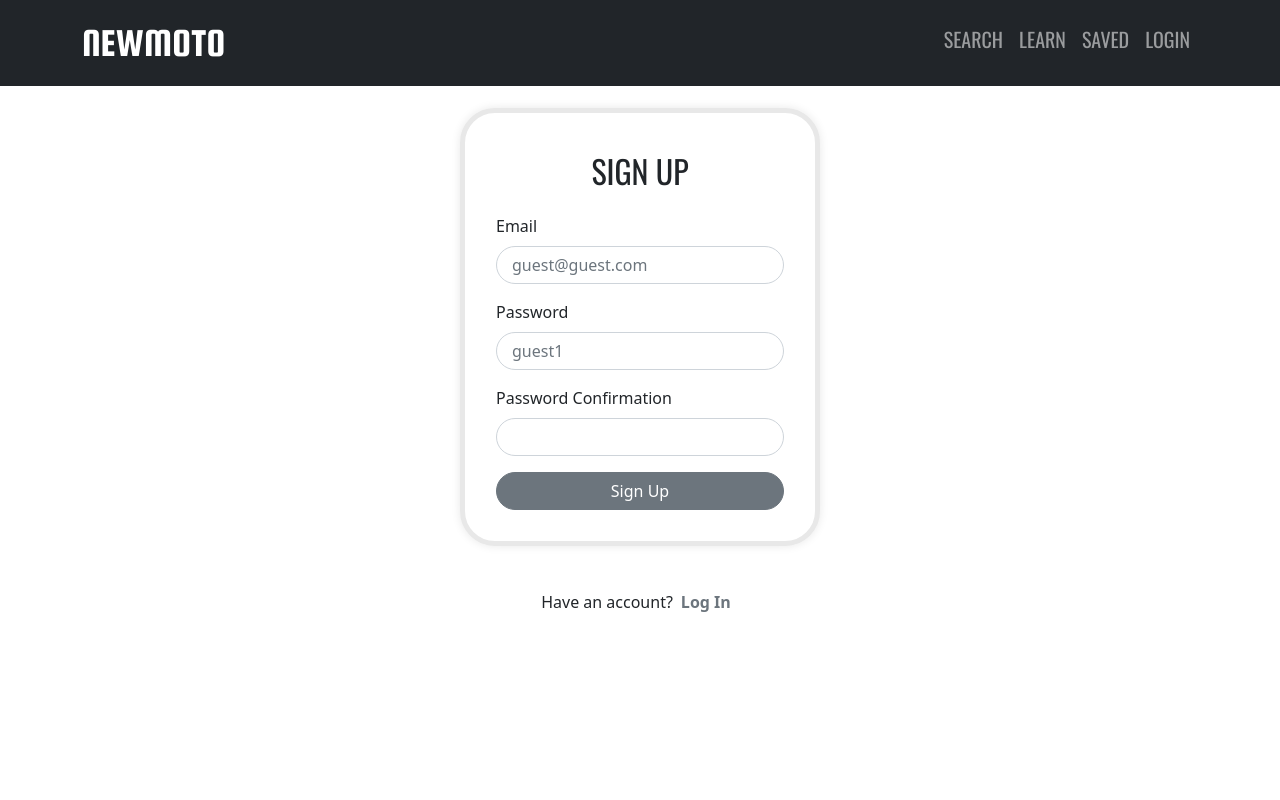
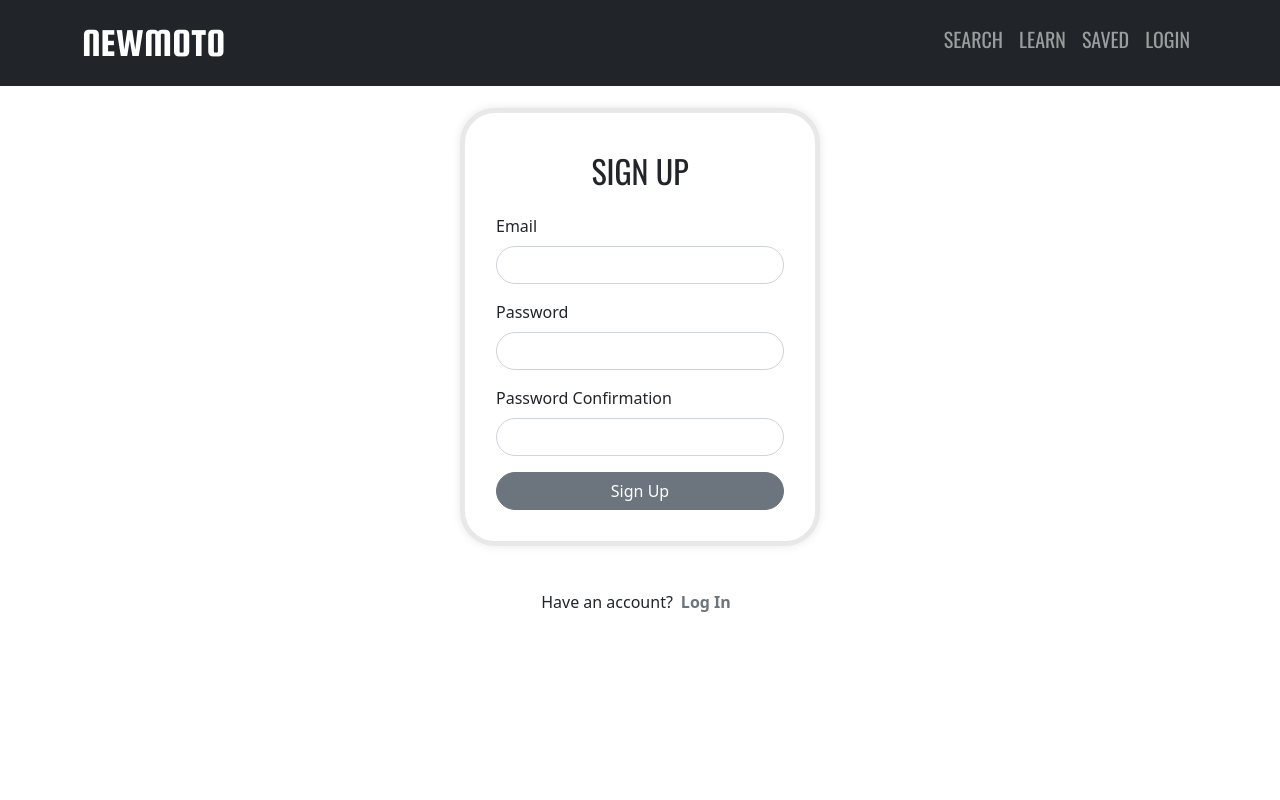
Before and after one commit to ekye121/newmoto, a React (Create React App) app: page /#/signup in a window 1280 px wide. Shown: the top 800 px of the page. Built offline with nearby package versions, Linux system fonts and the light colour scheme; no server answers.

Commit message:
added default values to log in

```diff
--- a/src/components/login/LoginForm.js
+++ b/src/components/login/LoginForm.js
@@ -1,6 +1,10 @@
+import { useState } from "react";
 import { Form, Button, Alert } from "react-bootstrap";
 
 function LoginForm(props) {
+	const [email, setEmail] = useState("guest@guest.com");
+	const [password, setPassword] = useState("guest1");
+	console.log(`props ~~~>`, props);
 	return (
 		<div>
 			<h2 className="text-center mb-4 mt-2">{props.type}</h2>
@@ -14,7 +18,9 @@ function LoginForm(props) {
 						required
 						ref={props.emailRef}
 						style={{ borderRadius: "25px", paddingLeft: "15px" }}
-						placeholder="guest@guest.com"
+						placeholder={props.type === "Log In" ? "guest@guest.com" : ""}
+						value={props.type === "Log In" ? email : ""}
+						onChange={(e) => setEmail(e.target.value)}
 					/>
 				</Form.Group>
 				{props.type !== "Reset Password" ? (
@@ -25,7 +31,9 @@ function LoginForm(props) {
 							required
 							ref={props.passwordRef}
 							style={{ borderRadius: "25px", paddingLeft: "15px" }}
-							placeholder="guest1"
+							placeholder={props.type === "Log In" ? "guest1" : ""}
+							value={props.type === "Log In" ? password : ""}
+							onChange={(e) => setPassword(e.target.value)}
 						/>
 					</Form.Group>
 				) : null}
@@ -41,7 +49,7 @@ function LoginForm(props) {
 					</Form.Group>
 				) : null}
 				<Button
-					className="w-100 text-center mt-3"
+					className="w-100 text-center mt-3 log-in-button"
 					type="submit"
 					disabled={props.loading}
 					variant="secondary"
```
